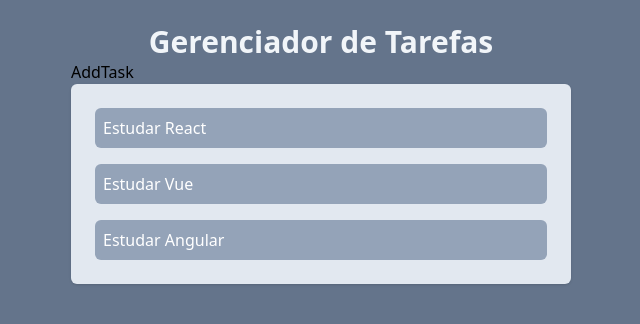
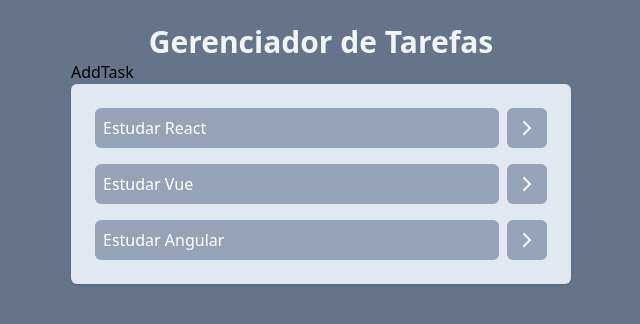
Before and after one commit to Rubenslourenco/manager-task-list, a React (Vite) app: page / in a window 1280 px wide. Shown: the top 324 px of the page, without its empty margins (319-959 px from the left). Built offline with nearby package versions, Linux system fonts and the light colour scheme.

Commit message:
feat: add Buttons no componente tasks

```diff
--- a/package.json
+++ b/package.json
@@ -10,6 +10,7 @@
     "preview": "vite preview"
   },
   "dependencies": {
+    "lucide-react": "^0.435.0",
     "react": "^18.3.1",
     "react-dom": "^18.3.1"
   },
--- a/src/components/Tasks.jsx
+++ b/src/components/Tasks.jsx
@@ -1,10 +1,20 @@
+import { ChevronRight, ChevronRightIcon } from "lucide-react";
+
 const Tasks = (prop) => {
 
 
     return (
     <ul className="space-y-4 p-6 bg-slate-200 rounded-md shadow">
       {prop.tasks.map((task) => (
-        <li key={task.id} className="bg-slate-400 text-white p-2 rounded-md">{task.title}</li>
+        <li key={task.id} className="flex gap-2">
+            <button className="bg-slate-400 text-left w-full text-white p-2 rounded-md">
+            {task.title}
+            </button>
+            <button className="bg-slate-400  text-white p-2 rounded-md">
+                <ChevronRightIcon />
+            </button>
+
+        </li>
       ))}
 
     </ul>
```
Also changed, not shown: 1 other file (tests, documents, lock files or other folders).
